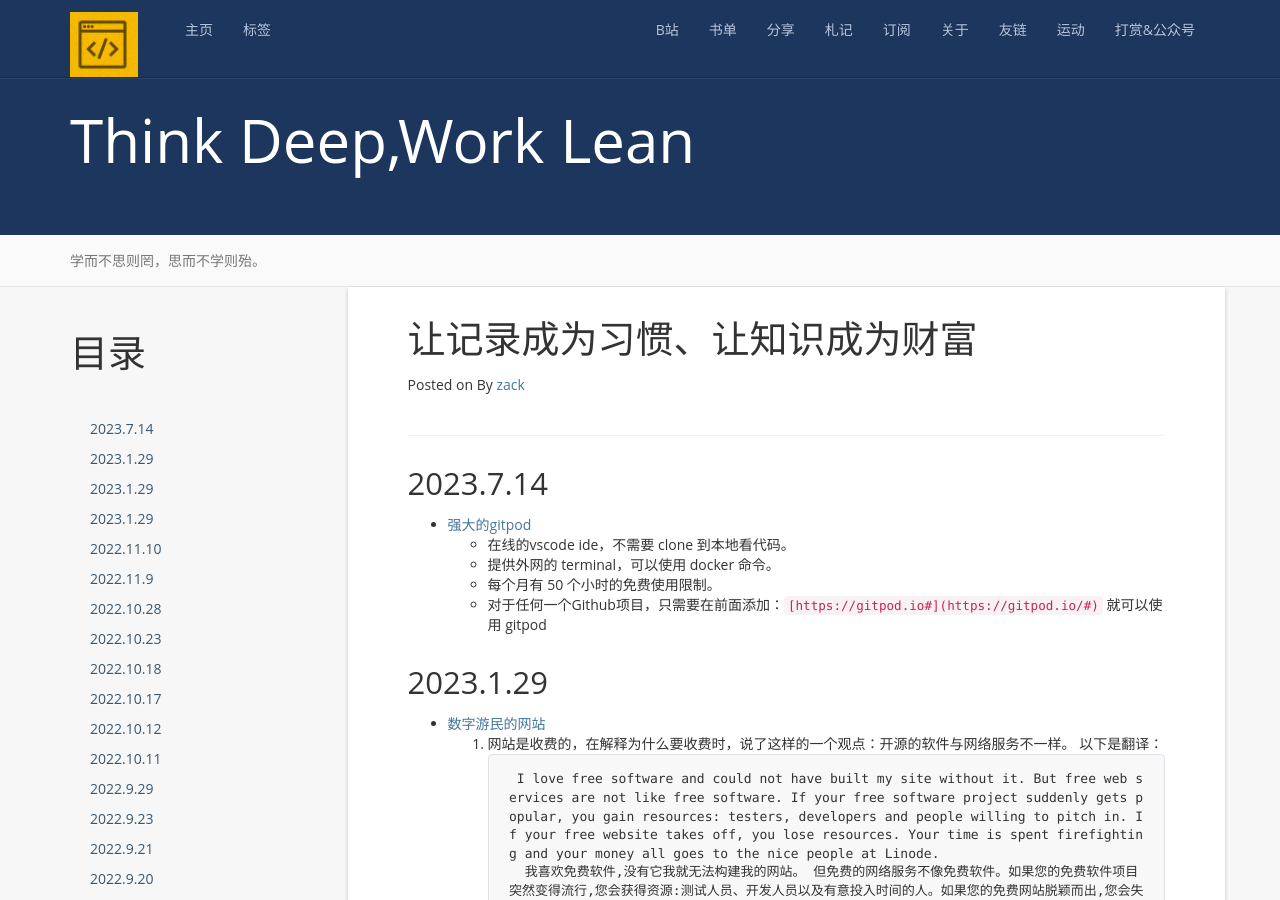
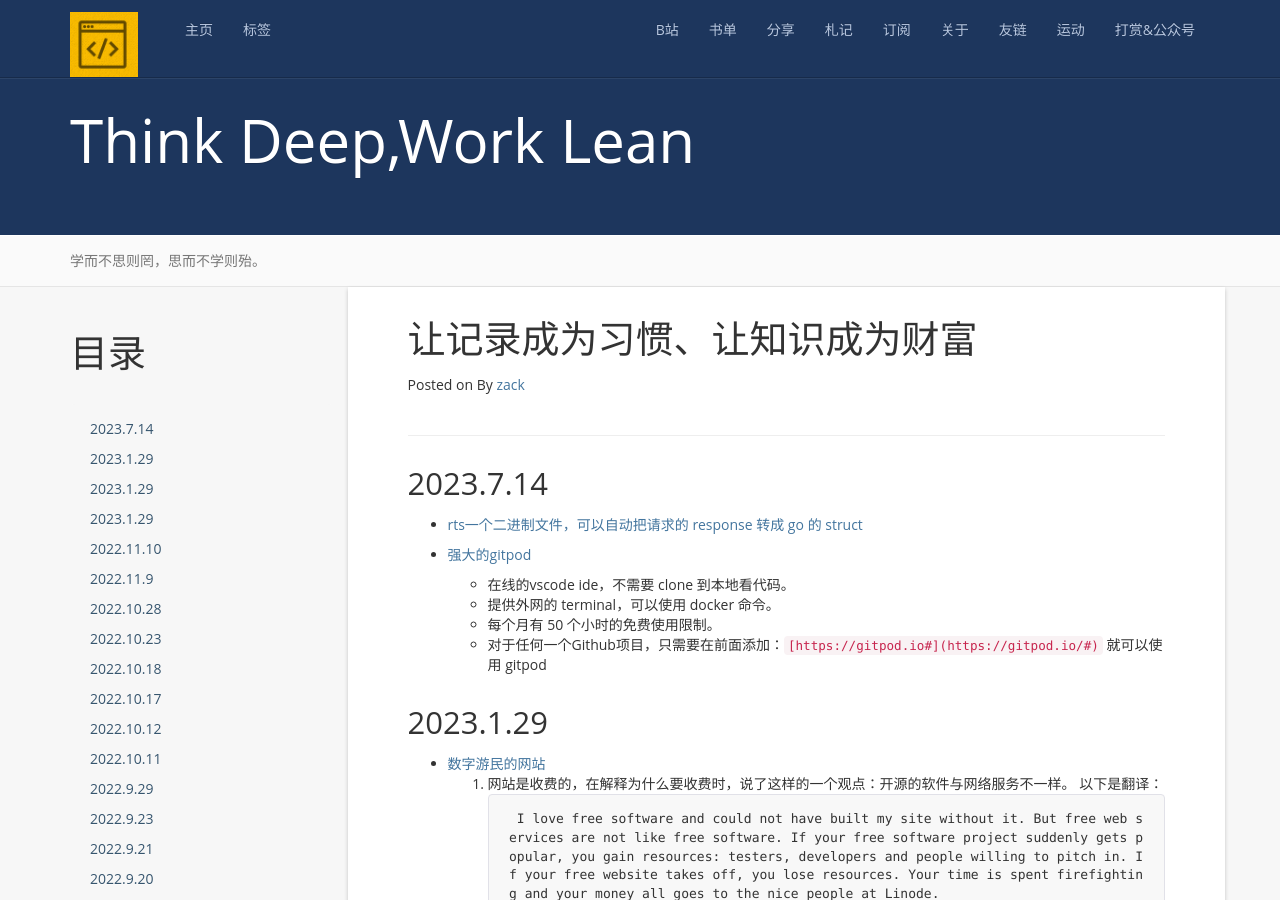
Before and after one commit to zackzhangkai/zackzhangkai.github.io, a Jekyll site: the page built from note.md, in a window 1280 px wide and 900 px high. Built offline with Jekyll 4.4.1, drawn with Linux system fonts in a browser that asks for light colours; nearby versions of some CDN libraries; a script that is not in the unit is left out; comment, search, counter and statistics services are not loaded.

Commit message:
add doc
Signed-off-by: zackzhangkai <zhangkaiamm@gmail.com>

```diff
--- a/note.md
+++ b/note.md
@@ -9,8 +9,12 @@ permalink: /note/
 
 ------------
 
+
+
 2023.7.14
 -----------
++ [rts一个二进制文件，可以自动把请求的 response 转成 go 的 struct](https://github.com/galeone/rts)
+
 + [强大的gitpod](https://medium.com/@aafenguk/%E8%AF%95%E7%94%A8gitpod%E5%9C%A8%E7%BA%BFide-8e8c751ed64f)
   - 在线的vscode ide，不需要 clone 到本地看代码。
   - 提供外网的 terminal，可以使用 docker 命令。
```
